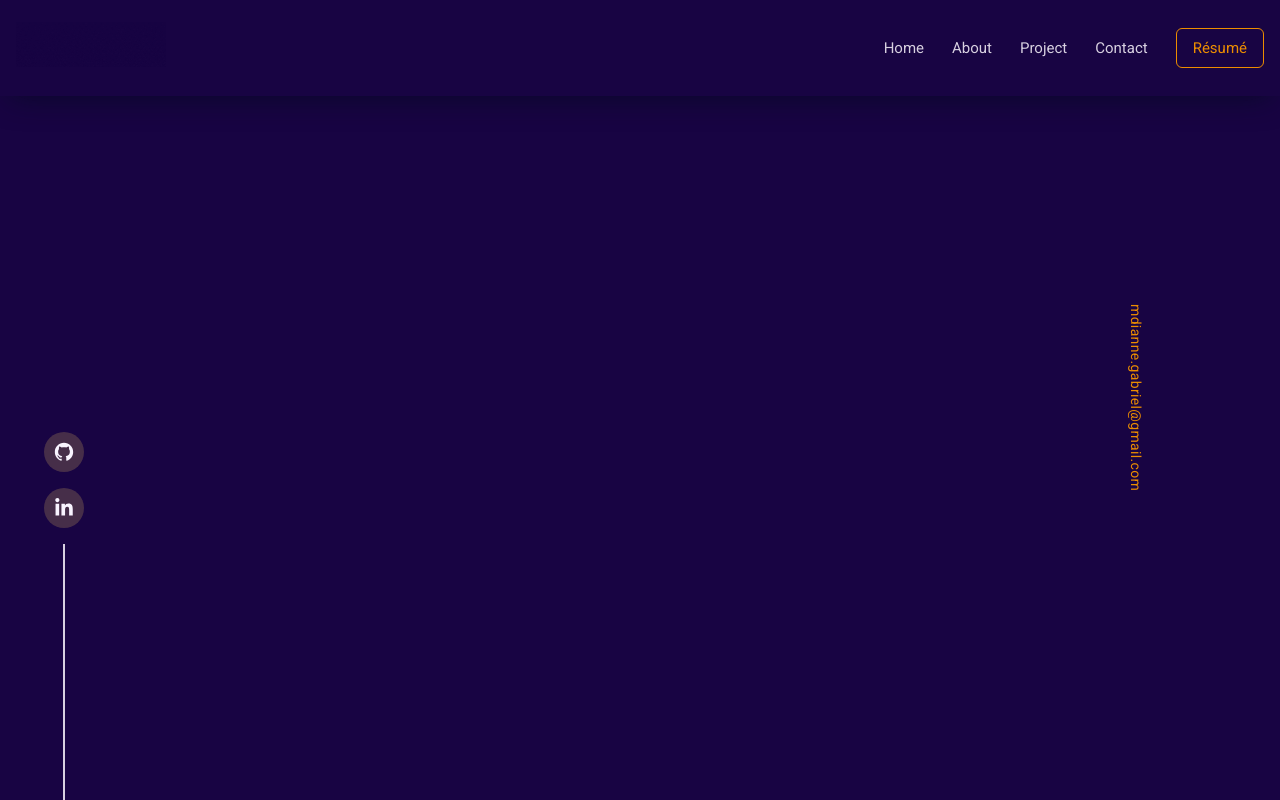
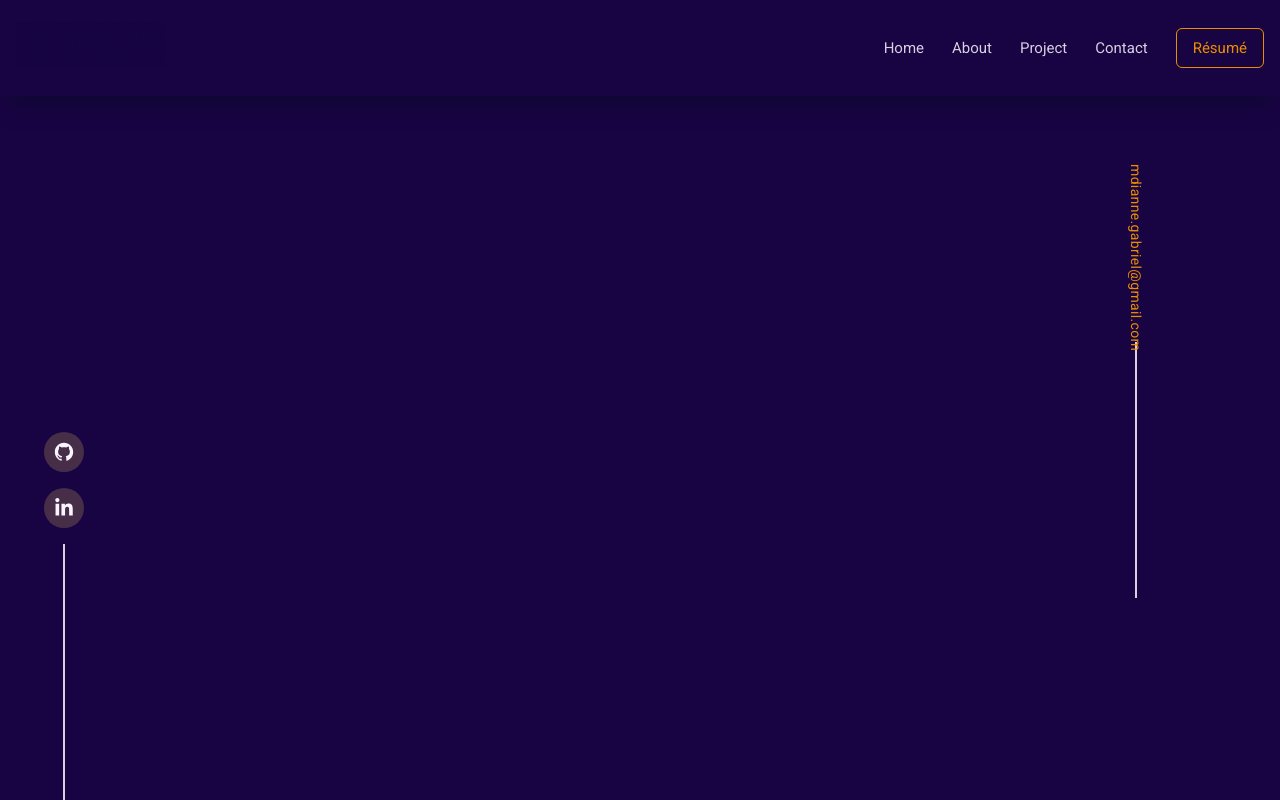
Before and after one commit to diannegabriel/website, a Next.js app: page / in a window 1280 px wide. Built offline with nearby package versions, Linux system fonts and the light colour scheme.

Commit message:
Add vertical line for styling in Email

```diff
--- a/components/Email.tsx
+++ b/components/Email.tsx
@@ -6,6 +6,7 @@ const Email = () => {
       <a href="mailto:mdianne.gabriel@gmail.com">
         <p className="text-sm rotate-90 w-72 tracking-wide text-textAccent">mdianne.gabriel@gmail.com</p>
       </a>
+      <span className="w-[2px] h-64 bg-textDark inline-flex"></span>
     </div>
   );
 };
```
